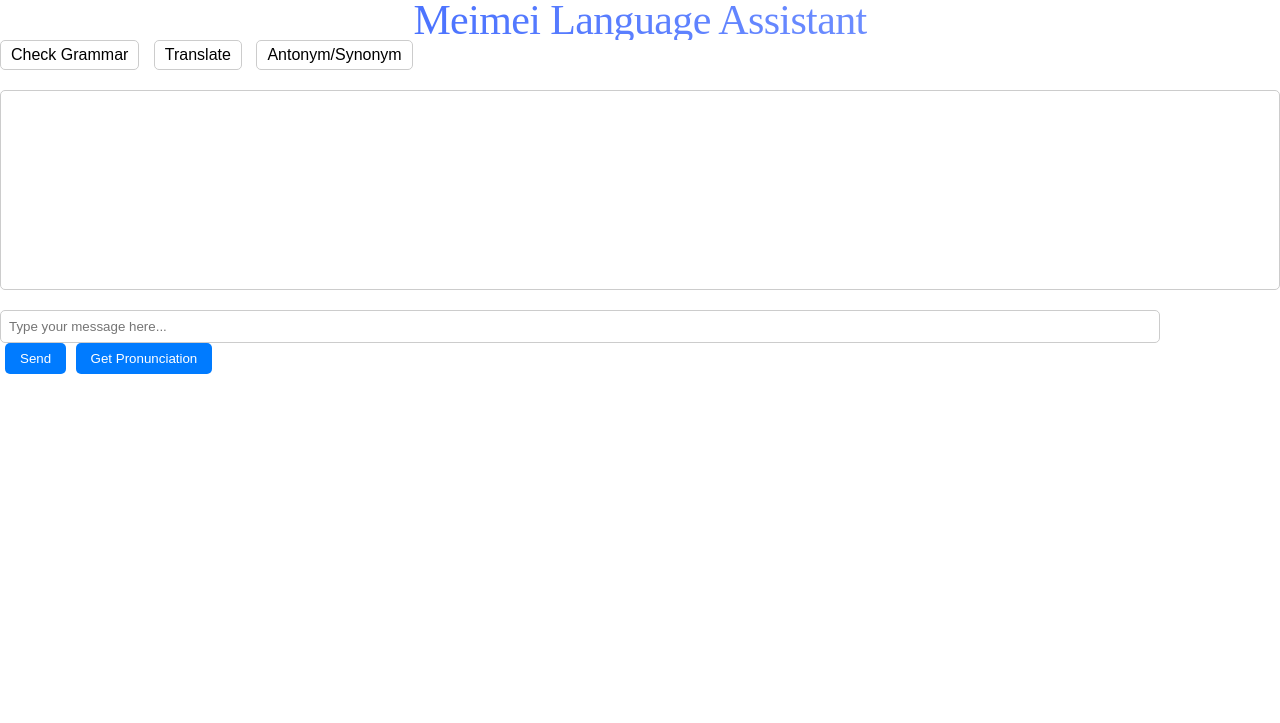
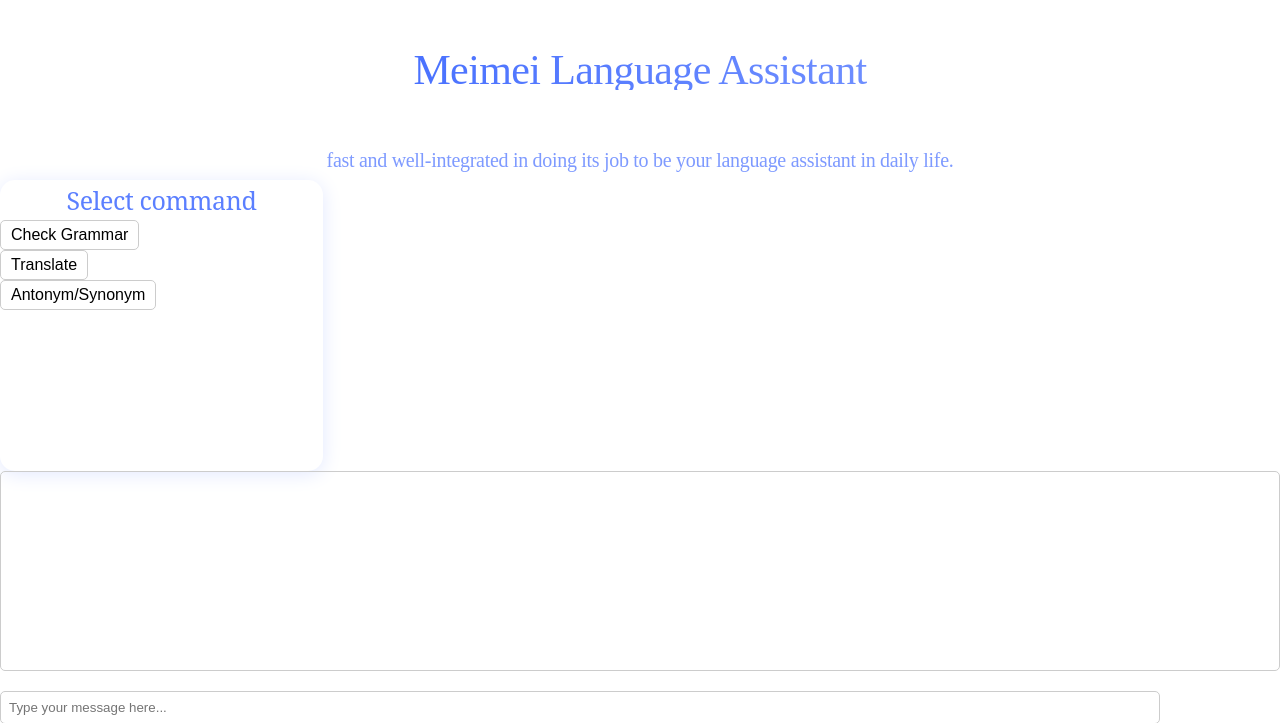
Before and after one commit to Sytherrr/MeiMeiChatbot, a Flask app: page / in a window 1280 px wide. Shown: the top 723 px of the page. Run offline with Flask 3, Linux system fonts and the light colour scheme.

Commit message:
update ui

```diff
--- a/app.py
+++ b/app.py
@@ -4,7 +4,8 @@ import openai
 app = Flask(__name__)
 
 # Set OpenAI API key (preferably through environment variable)
-
+api_key = "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"
+openai.api_key = api_key
 
 # Command type validation
 def validate_command_type(command_type):
--- a/templates/index.html
+++ b/templates/index.html
@@ -4,7 +4,6 @@
     <meta charset="UTF-8">
      <title>Language Learning Chatbot</title>
     <style>
-
         * {
     margin: 0;
     padding: 0;
@@ -16,6 +15,7 @@
     }
 
     h1 {
+        margin: 50px;
         text-align: center;
         font-feature-settings: 'clig' off, 'liga' off;
         font-family: "Lilita One", serif;
@@ -30,8 +30,37 @@
         -webkit-text-fill-color: transparent;
     }
 
+    h2 {
+        color: #7E9AFF;
+        text-align: center;
+        font-feature-settings: 'clig' off, 'liga' off;
+        font-family: serif;
+        font-size: 20px;
+        font-style: normal;
+        font-weight: 500;
+        line-height: 40px; /* 200% */
+        letter-spacing: -0.3px;
+    }
+
+    h3 {
+        color: #5B7FFF;
+        text-align: center;
+        font-feature-settings: 'clig' off, 'liga' off;
+        font-family: "serif";
+        font-size: 25px;
+        font-style: normal;
+        font-weight: 400;
+        line-height: 40px; /* 160% */
+        letter-spacing: -0.375px;
+    }
+
     #command-type {
-        margin-bottom: 20px;
+        width: 323px;
+        height: 291px;
+        flex-shrink: 0;
+        border-radius: 15px;
+        background: #FFF;
+        box-shadow: 0px 3px 20px 0px #E2E8FF;
     }
 
     input[type="radio"] {
@@ -105,11 +134,13 @@
 </head>
 <body>
      <h1>Meimei Language Assistant</h1>
+     <h2>fast and well-integrated in doing its job to be your language assistant in daily life.</h2>
      <div id="command-type">
+         <h3>Select command</h3>
          <input type="radio" id="grammar" name="command" value="grammar">
-            <label for="grammar">Check Grammar</label>
+            <label for="grammar">Check Grammar</label><br>
          <input type="radio" id="translate" name="command" value="translate">
-            <label for="translate">Translate</label>
+            <label for="translate">Translate</label><br>
          <input type="radio" id="antonym-synonym" name="command" value="antonym-synonym">
             <label for="antonym-synonym">Antonym/Synonym</label>
      </div>
```
